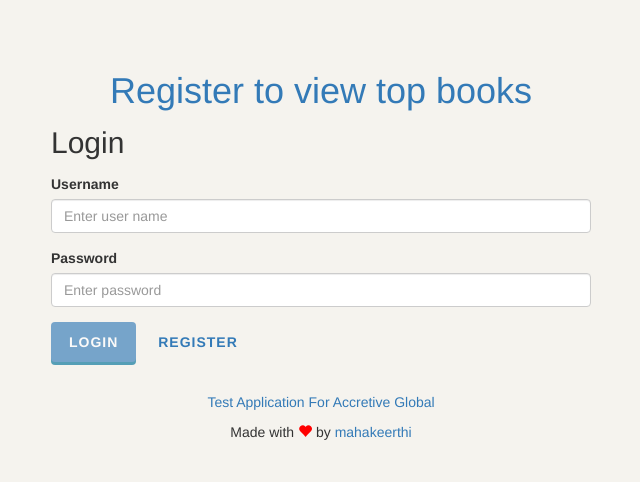
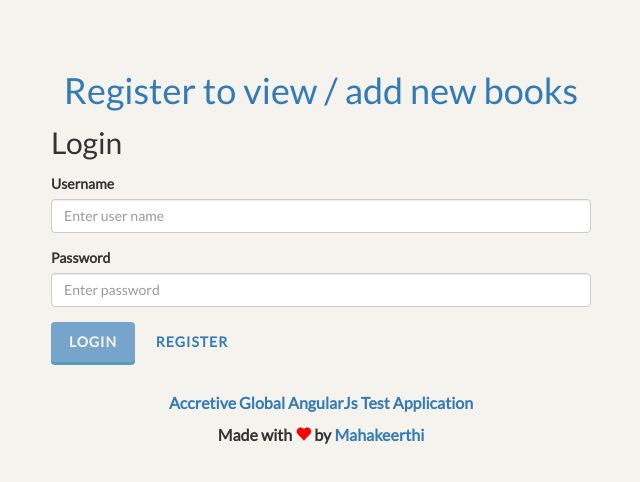
Before and after one commit to mahakeerthikr/AngularJs-Test, a plain HTML site: page index.html at #/login in a window 1280 px wide. Shown: the whole page, without its empty margins (319-959 px from the left). Drawn offline with nearby package versions, Linux system fonts and the light colour scheme; some packages are replaced by stand-ins of ours.

Commit message:
cosmetic changes

```diff
--- a/app-css/app.css
+++ b/app-css/app.css
@@ -4,6 +4,7 @@
 }
 body {
 	padding-top: 70px;
+  font-family:'Lato', sans-serif;
 }
 .imageHeight{
 	height: 170px;
@@ -27,6 +28,8 @@ h1,h2,h3,h4,hr{
 .credits{
   clear:both;
   margin-top:30px;
+   font-size: 16px;
+  font-weight: 800;
 }
 .glyphicon-heart{
   color:red;
--- a/index.html
+++ b/index.html
@@ -6,6 +6,7 @@
     <title>Accretive global AngularJs Test</title>
     <link rel="stylesheet" href="https://maxcdn.bootstrapcdn.com/bootstrap/3.3.6/css/bootstrap.min.css" />
     <link href="app-css/app.css" rel="stylesheet" />
+    <link href='https://fonts.googleapis.com/css?family=Orbitron:400,500|Lato' rel='stylesheet' type='text/css'>
 </head>
 
 <body>
@@ -20,11 +21,11 @@
     <div class="credits text-center container">
         <div class="info">
             <p>
-                <a href="#" target="_top">Test Application For Accretive Global</a>
+                <a href="#" target="_top">Accretive Global AngularJs Test Application</a>
             </p>
             <p>
                 <span>Made with <i class="glyphicon glyphicon-heart"></i> by
-                <a href="#">mahakeerthi</a></span>
+                <a href="#">Mahakeerthi</a></span>
             </p>
         </div>
     </div>
--- a/login/login.view.html
+++ b/login/login.view.html
@@ -1,5 +1,5 @@
 <div class="container">
-    <h1 class="text-center text-primary"> Register to view top books</h1>
+    <h1 class="text-center text-primary"> Register to view / add new books</h1>
     <div class="col-md-6 col-md-offset-3">
         <h2>Login</h2>
         <form name="form" ng-submit="vm.login()" role="form">
```
Also changed, not shown: book/book.html (+1 -1 lines).
